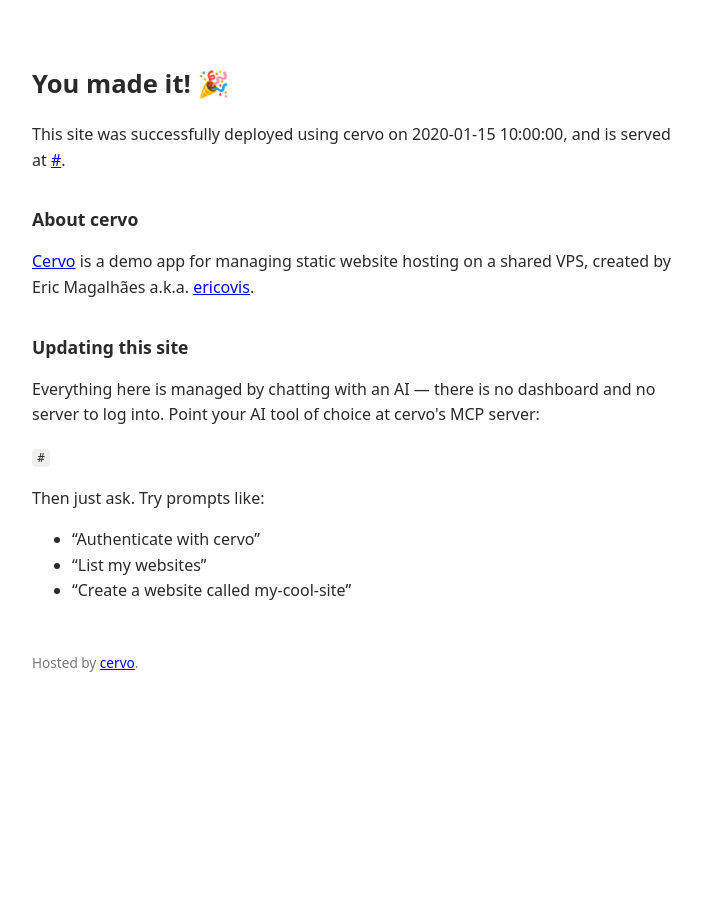
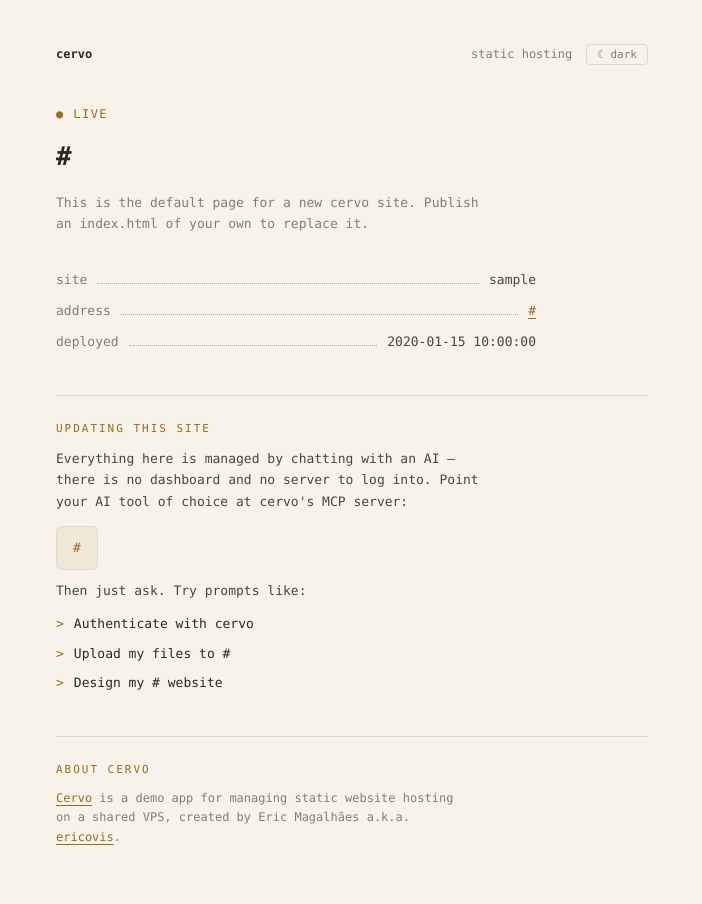
Before and after one commit to ericovis/cervo, a Python web app: template src/cervo/templates/index.html.j2 in a window 1280 px wide. Shown: the whole page, without its empty margins (288-990 px from the left). Before the commit the page ends 672 px from the top, so only its background shows below. Run offline with Jinja, Linux system fonts and the light colour scheme; the template is opened without the code that fills it: most values are stand-ins (such as "Sample title", 1, 10 or a date in 2020).

Commit message:
feat: redesign the default site index as a "deploy receipt" page
Replace the placeholder index.html.j2 with the approved design from the
Claude Design handoff: warm-dark terminal monospace with an amber accent,
a paper-light variant following the OS scheme, and a persisted manual
toggle. System fonts only — the page makes zero external requests.

Check in the design system (design-system/) — the token block and spec
future cervo pages copy from — and repoint the smoke test's unknown-
subdomain sentinel at the new page's title phrase.

Co-Authored-By: Claude Fable 5 <noreply@anthropic.com>
Claude-Session: https://claude.ai/code/session_01JnobGo8mE2qPdrVHJtegWu

```diff
--- a/src/cervo/templates/index.html.j2
+++ b/src/cervo/templates/index.html.j2
@@ -1,58 +1,146 @@
-<!doctype html>
+{% set host = url | replace("https://", "") | replace("http://", "") -%}
+<!DOCTYPE html>
 <html lang="en">
 <head>
 <meta charset="utf-8">
 <meta name="viewport" content="width=device-width, initial-scale=1">
-  <title>{{ slug }} — hosted by cervo</title>
+<title>{{ host }} — live on cervo</title>
 <style>
+  /* ── cervo design tokens: "deploy receipt" ─────────────────────────
+     Dark is the base; light overrides follow the visitor's OS setting,
+     and [data-theme] (set by the toggle) beats both. Future cervo pages
+     copy this block verbatim — see design-system/cervo-tokens.css. */
+  :root {
+    color-scheme: dark;
+    --bg: #1b1a16; --ink: #f0ead8; --text: #cfc9ba; --muted: #8a8574;
+    --accent: #e5a83c; --rule: #34322b; --dotted: #4a463c; --code-bg: #24221c;
+  }
+  @media (prefers-color-scheme: light) {
+    :root {
+      color-scheme: light;
+      --bg: #f7f3ea; --ink: #2b2820; --text: #4a463c; --muted: #857e6e;
+      --accent: #9a6a1f; --rule: #e2dac8; --dotted: #b8b09c; --code-bg: #efe8d6;
+    }
+  }
+  :root[data-theme="dark"] {
+    color-scheme: dark;
+    --bg: #1b1a16; --ink: #f0ead8; --text: #cfc9ba; --muted: #8a8574;
+    --accent: #e5a83c; --rule: #34322b; --dotted: #4a463c; --code-bg: #24221c;
+  }
+  :root[data-theme="light"] {
+    color-scheme: light;
+    --bg: #f7f3ea; --ink: #2b2820; --text: #4a463c; --muted: #857e6e;
+    --accent: #9a6a1f; --rule: #e2dac8; --dotted: #b8b09c; --code-bg: #efe8d6;
+  }
+  /* ── base ── */
+  * { box-sizing: border-box; }
   body {
-      font-family: system-ui, sans-serif;
-      max-width: 40rem;
-      margin: 4rem auto;
-      padding: 0 1.5rem;
-      line-height: 1.6;
-      color: #2a2a2a;
+    margin: 0; min-height: 100vh; background: var(--bg); color: var(--text);
+    font-family: ui-monospace, "SF Mono", Menlo, Consolas, monospace;
+    font-size: 13px; line-height: 1.65;
   }
-    h1 { font-size: 1.6rem; }
-    h2 { font-size: 1.1rem; margin-top: 2rem; }
-    code {
-      background: #f0f0ee;
-      padding: 0.1rem 0.35rem;
-      border-radius: 4px;
-      font-size: 0.9em;
-      overflow-wrap: anywhere;
+  main { max-width: 640px; margin: 0 auto; padding: 44px 24px 56px; }
+  a { color: var(--accent); text-decoration: underline; text-underline-offset: 3px; }
+  a:hover { color: var(--ink); }
+  /* ── header ── */
+  header { display: flex; justify-content: space-between; align-items: center; }
+  .wordmark { color: var(--ink); font-weight: 700; font-size: 12px; }
+  .header-right { display: flex; align-items: center; gap: 14px; }
+  .tagline { color: var(--muted); font-size: 12px; }
+  #theme-toggle {
+    background: transparent; border: 1px solid var(--rule); border-radius: 4px;
+    padding: 3px 10px; font-family: inherit; font-size: 11px; color: var(--muted); cursor: pointer;
   }
-    footer { margin-top: 3rem; font-size: 0.85rem; color: #777; }
+  #theme-toggle:hover { color: var(--accent); border-color: var(--accent); }
+  /* ── hero ── */
+  .status { margin: 40px 0 0; font-size: 12px; letter-spacing: 0.12em; color: var(--accent); }
+  h1 { font-size: 26px; color: var(--ink); font-weight: 600; margin: 10px 0 14px; overflow-wrap: anywhere; }
+  .intro { margin: 0; color: var(--muted); max-width: 54ch; }
+  /* ── receipt ── */
+  .receipt { margin: 34px 0 0; display: flex; flex-direction: column; gap: 10px; max-width: 480px; }
+  .receipt > div { display: flex; align-items: baseline; gap: 10px; }
+  .receipt dt { color: var(--muted); }
+  .receipt .leader { flex: 1; border-bottom: 1px dotted var(--dotted); }
+  .receipt dd { margin: 0; overflow-wrap: anywhere; }
+  /* ── sections ── */
+  section { margin-top: 42px; border-top: 1px solid var(--rule); padding-top: 24px; }
+  h2 { font-size: 11px; letter-spacing: 0.18em; color: var(--accent); font-weight: 400; margin: 0; }
+  section p { margin: 10px 0 0; max-width: 56ch; }
+  .endpoint { display: inline-block; margin: 14px 0 0; padding: 10px 16px; background: var(--code-bg); border: 1px solid var(--rule); border-radius: 6px; overflow-wrap: anywhere; }
+  .endpoint a { text-decoration: none; }
+  .prompts { margin-top: 12px; display: flex; flex-direction: column; gap: 8px; }
+  .prompts > div { display: flex; gap: 10px; }
+  .prompts .caret { color: var(--accent); }
+  .prompts .prompt-text { color: var(--ink); }
+  .about p { font-size: 12px; color: var(--muted); }
+  @media (max-width: 480px) { h1 { font-size: 22px; } }
 </style>
+<script>
+  // Apply a saved theme choice before first paint (no flash).
+  (function () {
+    try {
+      var t = localStorage.getItem("cervo-theme");
+      if (t === "light" || t === "dark") document.documentElement.dataset.theme = t;
+    } catch (e) {}
+  })();
+</script>
 </head>
 <body>
-  <h1>You made it! 🎉</h1>
-  <p>
-    This site was successfully deployed using cervo on {{ deployed_at }},
-    and is served at <a href="{{ url }}">{{ url }}</a>.
-  </p>
+<main>
+  <header>
+    <span class="wordmark">cervo</span>
+    <span class="header-right">
+      <span class="tagline">static hosting</span>
+      <button id="theme-toggle" type="button" aria-label="Toggle color theme"></button>
+    </span>
+  </header>
 
-  <h2>About cervo</h2>
-  <p>
-    <a href="https://github.com/ericovis/cervo">Cervo</a> is a demo app for
-    managing static website hosting on a shared VPS, created by
-    Eric Magalhães a.k.a. <a href="https://ericovis.com">ericovis</a>.
-  </p>
+  <p class="status">&#9679; LIVE</p>
+  <h1>{{ host }}</h1>
+  <p class="intro">This is the default page for a new cervo site. Publish an index.html of your own to replace it.</p>
 
-  <h2>Updating this site</h2>
-  <p>
-    Everything here is managed by chatting with an AI — there is no
-    dashboard and no server to log into. Point your AI tool of choice at
-    cervo's MCP server:
-  </p>
-  <p><code>{{ mcp_url }}</code></p>
+  <dl class="receipt">
+    <div><dt>site</dt><span class="leader"></span><dd>{{ slug }}</dd></div>
+    <div><dt>address</dt><span class="leader"></span><dd><a href="{{ url }}">{{ url }}</a></dd></div>
+    <div><dt>deployed</dt><span class="leader"></span><dd>{{ deployed_at }}</dd></div>
+  </dl>
+
+  <section>
+    <h2>UPDATING THIS SITE</h2>
+    <p>Everything here is managed by chatting with an AI — there is no dashboard and no server to log into. Point your AI tool of choice at cervo's MCP server:</p>
+    <div class="endpoint"><a href="{{ mcp_url }}">{{ mcp_url }}</a></div>
     <p>Then just ask. Try prompts like:</p>
-  <ul>
-    <li>“Authenticate with cervo”</li>
-    <li>“List my websites”</li>
-    <li>“Create a website called my-cool-site”</li>
-  </ul>
+    <div class="prompts">
+      <div><span class="caret">&gt;</span><span class="prompt-text">Authenticate with cervo</span></div>
+      <div><span class="caret">&gt;</span><span class="prompt-text">Upload my files to {{ host }}</span></div>
+      <div><span class="caret">&gt;</span><span class="prompt-text">Design my {{ host }} website</span></div>
+    </div>
+  </section>
 
-  <footer>Hosted by <a href="https://github.com/ericovis/cervo">cervo</a>.</footer>
+  <section class="about">
+    <h2>ABOUT CERVO</h2>
+    <p><a href="https://github.com/ericovis/cervo">Cervo</a> is a demo app for managing static website hosting on a shared VPS, created by Eric Magalhães a.k.a. <a href="https://github.com/ericovis">ericovis</a>.</p>
+  </section>
+</main>
+<script>
+  (function () {
+    var btn = document.getElementById("theme-toggle");
+    var mq = matchMedia("(prefers-color-scheme: light)");
+    function effective() {
+      return document.documentElement.dataset.theme || (mq.matches ? "light" : "dark");
+    }
+    function label() {
+      btn.textContent = effective() === "dark" ? "\u2600 light" : "\u263E dark";
+    }
+    btn.addEventListener("click", function () {
+      var next = effective() === "dark" ? "light" : "dark";
+      document.documentElement.dataset.theme = next;
+      try { localStorage.setItem("cervo-theme", next); } catch (e) {}
+      label();
+    });
+    if (mq.addEventListener) mq.addEventListener("change", label);
+    label();
+  })();
+</script>
 </body>
 </html>
```
Also changed, not shown: design-system/DESIGN_SYSTEM.md (added, +51 -0 lines), design-system/cervo-tokens.css (added, +48 -0 lines), tests/smoke.py (+1 -1 lines). Lines whose indentation alone changed are shown as unchanged.
